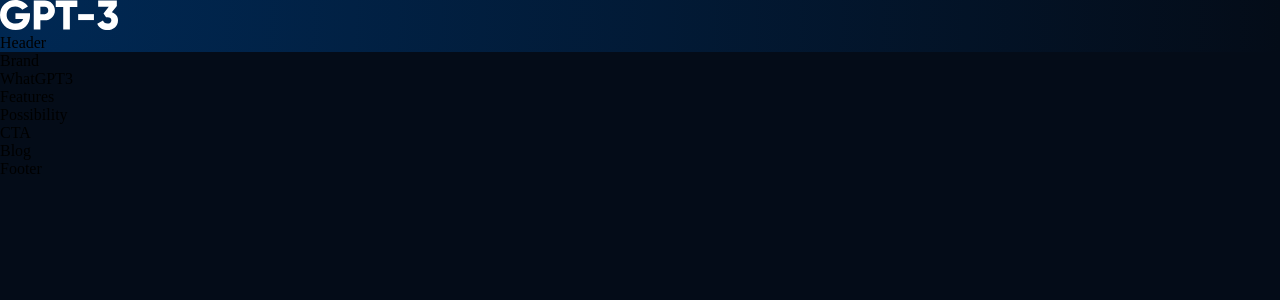
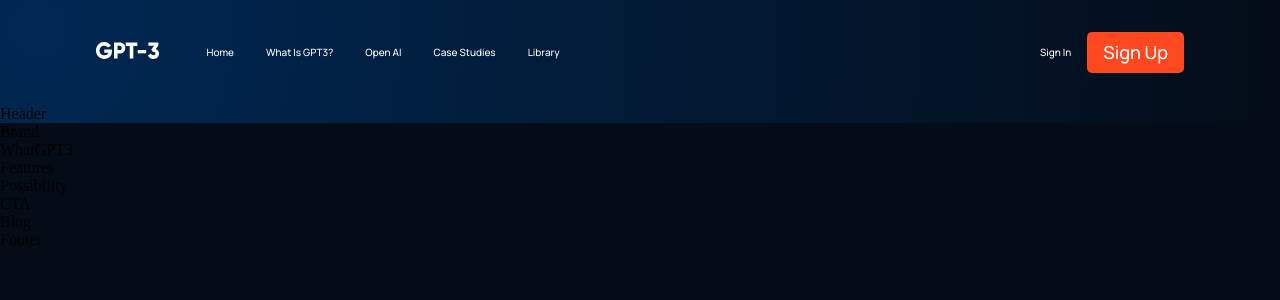
Before and after one commit to NiranjanHebli/Modern-UI-UX-GPT-3, a React (Create React App) app: page / in a window 1280 px wide. Shown: the top 300 px of the page. Built offline with nearby package versions, Linux system fonts and the light colour scheme.

Commit message:
Started with Navbar

```diff
--- a/src/components/navbar/Navbar.jsx
+++ b/src/components/navbar/Navbar.jsx
@@ -1,19 +1,102 @@
-import React from "react";
-import { Rjmenu3Line, RjcloseLine } from "react-icons/ri";
+import React, { useState } from "react";
+import { RiMenu3Line, RiCloseLine } from "react-icons/ri";
 import "./navbar.css";
-import logo from '../../assets/logo.svg';
+import logo from "../../assets/logo.svg";
 //BEM-> Block Element Modifier
 
+// const Menu = () => {
+//   <>
+//     <p>
+//       <a href="#home"></a>Home
+//     </p>
+//     <p>
+//       <a href="#wgpt3"></a>What is GPT3?
+//     </p>
+//     <p>
+//       <a href="#possibility"></a>Open AI
+//     </p>
+//     <p>
+//       <a href="#features"></a>Case Studies
+//     </p>
+//     <p>
+//       <a href="#blog"></a>Library
+//     </p>
+//   </>;
+// };
+
 const Navbar = () => {
+  const [toggleMenu, setToggleMenu] = useState(false);
+
   return (
     <div className="gpt3__navbar">
       <div className="gpt3__navbar-links">
         <div className="gpt3__navbar-links_logo">
           <img src={logo} alt="logo" />
         </div>
-
+        <div className="gpt3__navbar-links_container">
+          <p>
+            <a href="#home"></a>Home
+          </p>
+          <p>
+            <a href="#wgpt3"></a>What is GPT3?
+          </p>
+          <p>
+            <a href="#possibility"></a>Open AI
+          </p>
+          <p>
+            <a href="#features"></a>Case Studies
+          </p>
+          <p>
+            <a href="#blog"></a>Library
+          </p>
+        </div>
       </div>
-    </div>  );
+      <div className="gpt3__navbar-sign">
+        <p>Sign In</p>
+        <button type="button">Sign Up</button>
+      </div>
+      <div className="gpt3__navbar-menu">
+        {toggleMenu ? (
+          <RiCloseLine
+            color="#FFF"
+            size={27}
+            onClick={() => setToggleMenu(false)}
+          />
+        ) : (
+          <RiMenu3Line
+            color="#FFF"
+            size={27}
+            onClick={() => setToggleMenu(true)}
+          />
+        )}
+        {toggleMenu && (
+          <div className="gpt3__navbar-menu_container scale-up-centre">
+            <div className="gpt3__navbar-menu_container-links">
+              <p>
+                <a href="#home"></a>Home
+              </p>
+              <p>
+                <a href="#wgpt3"></a>What is GPT3?
+              </p>
+              <p>
+                <a href="#possibility"></a>Open AI
+              </p>
+              <p>
+                <a href="#features"></a>Case Studies
+              </p>
+              <p>
+                <a href="#blog"></a>Library
+              </p>
+            </div>
+            <div className="gpt3__navbar-menu_containers-links-sign">
+              <p>Sign In</p>
+              <button type="button">Sign Up</button>
+            </div>
+          </div>
+        )}
+      </div>
+    </div>
+  );
 };
 
 export default Navbar;
--- a/src/components/navbar/navbar.css
+++ b/src/components/navbar/navbar.css
@@ -0,0 +1,94 @@
+.gpt3__navbar {
+  display: flex;
+  justify-content: space-between;
+  align-items: center;
+  padding: 2rem 6rem;
+}
+
+.gpt3__navbar-links {
+  flex: 1;
+  display: flex;
+  justify-content: flex-start;
+  align-items: center;
+}
+
+.gpt3__navbar-links_logo {
+  margin-right: 2rem;
+}
+
+.gpt3__navbar-links_logo img {
+  width: 62.56px;
+  height: 16.02px;
+}
+
+.gpt3__navbar-links_container {
+  display: flex;
+  flex-direction: row;
+}
+
+.gpt3__navbar-sign {
+  display: flex;
+  justify-content: flex-end;
+  align-items: center;
+}
+
+.gpt3__navbar-links_container p,
+.gpt3__navbar-sign p,
+.gpt3__navbar-menu_container p {
+  color: #fff;
+  font-family: var(--font-family);
+  font-weight: 500;
+  font-size: 10px;
+  line-height: 25px;
+  text-transform: capitalize;
+  margin: 0 1rem;
+  cursor: pointer;
+}
+
+.gpt3__navbar-sign button,
+.gpt3__navbar-links_container button {
+  padding: 0.5rem 1rem;
+  color: #fff;
+  left: 1153px;
+  top: 55px;
+  font-family: var(--font-family);
+  font-weight: 500;
+  background: #ff4820;
+  border-radius: 5px;
+  font-size: 18px;
+  line-height: 25px;
+  border: 0;
+  outline: none;
+  cursor: pointer;
+}
+
+.gpt3__navbar-menu {
+  margin-left: 1rem;
+  display: none;
+  position: relative;
+}
+
+.gpt3__navbar-menu svg {
+  cursor: pointer;
+}
+
+.gpt3__navbar-menu_container {
+  display: flex;
+  justify-content: flex-end;
+  align-items: flex-end;
+  flex-direction: column;
+  text-align: end;
+  background: var(--color-footer);
+  padding: 2rem;
+  position: absolute;
+  top: 40px;
+  right: 0;
+  margin-top: 1rem;
+  min-width: 210px;
+  border-radius: 5px;
+  box-shadow: 0 0 5 rgba(0, 0, 0, 0.2);
+}
+
+.gpt3__navbar-menu_container p {
+  margin: 1rem 0;
+}
```
